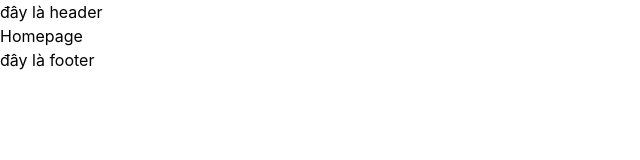
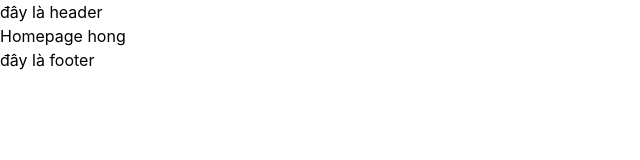
Before and after one commit to duyph15719/Websitebangiay, a React (Create React App) app in the folder frontend/: page / in a window 1280 px wide. Shown: the top 160 px of the page, without its empty margins (0-640 px from the left). Built offline with nearby package versions, Linux system fonts and the light colour scheme.

Commit message:
hongtesst

```diff
--- a/frontend/src/pages/Homepage.tsx
+++ b/frontend/src/pages/Homepage.tsx
@@ -2,7 +2,7 @@ import React from 'react'
 
 const Homepage = () => {
   return (
-    <div>Homepage</div>
+    <div>Homepage hong</div>
   )
 }
 
```
